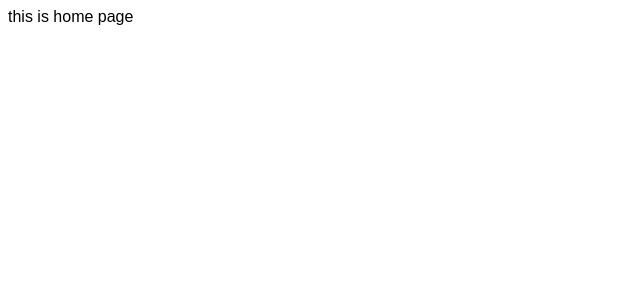
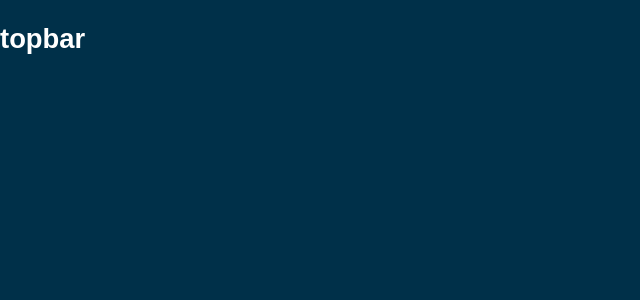
Before and after one commit to iam-riyaz/admin_dashboard, a React (Vite) app: page / in a window 1280 px wide. Shown: the top 300 px of the page, without its empty margins (0-640 px from the left). Built offline with nearby package versions, Linux system fonts and the light colour scheme.

Commit message:
theme and color pallate added and folder structure set

```diff
--- a/src/App.jsx
+++ b/src/App.jsx
@@ -1,7 +1,25 @@
+import Topbar from "./scenes/global/Topbar";
+import { ColorModeContext, useMode } from "./theme";
+import { CssBaseline, ThemeProvider } from "@mui/material";
+
+
 function App() {
+
+  const [theme,colorMode]=useMode()
+
   return (
     <>
-      <div className="App">this is home page</div>
+    <ColorModeContext.Provider  value={colorMode} >
+      <ThemeProvider theme={theme}>
+        <CssBaseline>
+      <div className="App">
+        <main className="content">
+          <Topbar/>
+        </main>
+      </div>
+      </CssBaseline>
+      </ThemeProvider>
+      </ColorModeContext.Provider>
     </>
   );
 }
--- a/src/data/mockData.js
+++ b/src/data/mockData.js
@@ -1,4 +1,4 @@
-import { tokens } from "../theme";
+import { tokens } from "../theme.js";
 
 export const mockDataTeam = [
   {
--- /dev/null
+++ b/src/scenes/global/Topbar.jsx
@@ -0,0 +1,10 @@
+
+const Topbar=()=>{
+    return(
+        <>
+        <h1>topbar</h1>
+        </>
+    )
+}
+
+export default Topbar;
--- /dev/null
+++ b/src/theme.js
@@ -0,0 +1,216 @@
+import { createContext,useState,useMemo } from "react";
+import { createTheme  } from "@mui/material";
+import { dark } from "@mui/material/styles/createPalette";
+
+// color design tokens
+
+export const tokens=(mode)=>({
+...(mode==="dark"?{
+    background: {
+        100: "#ccd6db",
+        200: "#99acb6",
+        300: "#668392",
+        400: "#33596d",
+        500: "#003049",
+        600: "#00263a",
+        700: "#001d2c",
+        800: "#00131d",
+        900: "#000a0f"
+    },
+    primery: {
+        100: "#f7d4d4",
+        200: "#efa9a9",
+        300: "#e67e7e",
+        400: "#de5353",
+        500: "#d62828",
+        600: "#ab2020",
+        700: "#801818",
+        800: "#561010",
+        900: "#2b0808"
+    },
+    highlight: {
+        100: "#fde5cc",
+        200: "#fccc99",
+        300: "#fab266",
+        400: "#f99933",
+        500: "#f77f00",
+        600: "#c66600",
+        700: "#944c00",
+        800: "#633300",
+        900: "#311900"
+    },
+    highlight2: {
+        100: "#fef2db",
+        200: "#fee5b6",
+        300: "#fdd992",
+        400: "#fdcc6d",
+        500: "#fcbf49",
+        600: "#ca993a",
+        700: "#97732c",
+        800: "#654c1d",
+        900: "#32260f"
+    },
+    secondary: {
+        100: "#fbf9f1",
+        200: "#f7f3e2",
+        300: "#f2eed4",
+        400: "#eee8c5",
+        500: "#eae2b7",
+        600: "#bbb592",
+        700: "#8c886e",
+        800: "#5e5a49",
+        900: "#2f2d25"
+    }
+
+}:{background: {
+    100: "#fbfbfb",
+    200: "#f8f8f6",
+    300: "#f4f4f2",
+    400: "#f1f1ed",
+    500: "#edede9",
+    600: "#bebeba",
+    700: "#8e8e8c",
+    800: "#5f5f5d",
+    900: "#2f2f2f"
+},
+primery: {
+    100: "#f7f5f3",
+    200: "#efebe7",
+    300: "#e6e0da",
+    400: "#ded6ce",
+    500: "#d6ccc2",
+    600: "#aba39b",
+    700: "#807a74",
+    800: "#56524e",
+    900: "#2b2927"
+},
+highlight: {
+    100: "#fdfbf9",
+    200: "#fbf7f3",
+    300: "#f9f3ec",
+    400: "#f7efe6",
+    500: "#f5ebe0",
+    600: "#c4bcb3",
+    700: "#938d86",
+    800: "#625e5a",
+    900: "#312f2d"
+},
+highlight2: {
+    100: "#f9f7f4",
+    200: "#f4eeea",
+    300: "#eee6df",
+    400: "#e9ddd5",
+    500: "#e3d5ca",
+    600: "#b6aaa2",
+    700: "#888079",
+    800: "#5b5551",
+    900: "#2d2b28"
+},
+secondary: {
+    100: "#f7f2ef",
+    200: "#eee5df",
+    300: "#e6d7cf",
+    400: "#ddcabf",
+    500: "#d5bdaf",
+    600: "#aa978c",
+    700: "#807169",
+    800: "#554c46",
+    900: "#2b2623"
+}})
+
+})
+
+// MUI theme settings
+export const themeSettings=(mode)=>{
+    const colors= tokens(mode)
+
+    return{
+        palette:{
+             mode:mode,
+             ...(mode==="dark"?
+             {
+
+                primery:{
+                    main:colors.primery[500]
+                },
+                secondary:{
+                    main:colors.secondary[500]
+                },
+                neutral:{
+                    dark:colors.highlight[700],
+                    main:colors.highlight[500],
+                    light:colors.highlight[100]
+                },
+                background:{
+                    default:colors.background[500]
+                }
+
+             }:{
+                primery:{
+                    main:colors.primery[500]
+                },
+                secondary:{
+                    main:colors.secondary[500]
+                },
+                neutral:{
+                    dark:colors.highlight[700],
+                    main:colors.highlight[500],
+                    light:colors.highlight[100]
+                },
+                background:{
+                    default:colors.background[500]
+                }
+             })
+        },
+        typography:{
+            fontFamily:["Source Sans", "sans-serif" ].join(","),
+            fontSize:12,
+            h1:{
+                fontFamily:["Source Sans", "sans-serif" ].join(","),
+                fontSize:40
+            },
+            h2:{
+                fontFamily:["Source Sans", "sans-serif" ].join(","),
+                fontSize:32
+            },
+            h3:{
+                fontFamily:["Source Sans", "sans-serif" ].join(","),
+                fontSize:24
+            },
+            h4:{
+                fontFamily:["Source Sans", "sans-serif" ].join(","),
+                fontSize:20
+            },
+            h5:{
+                fontFamily:["Source Sans", "sans-serif" ].join(","),
+                fontSize:16
+            },
+            h6:{
+                fontFamily:["Source Sans", "sans-serif" ].join(","),
+                fontSize:14
+            },
+        }
+    }
+}
+
+
+// context for color mode
+
+export const ColorModeContext=createContext({
+    toggleColorMode:()=>{}
+});
+
+export const useMode=()=>{
+    const [mode,setMode]=useState("dark")
+    const colorMode= useMemo(
+        ()=>({
+            toggleColorMode:()=>
+                setMode((prev)=>(prev==="dark"?"light":"dark"))
+
+        }),[]
+    );
+
+  const theme=useMemo(()=>createTheme(themeSettings(mode)),[mode])
+
+  return [theme,colorMode]
+}
```
Also changed, not shown: src/scenes/dashboard/index.jsx (added, +10 -0 lines), src/scenes/global/Sidebar.jsx (added, +10 -0 lines).
